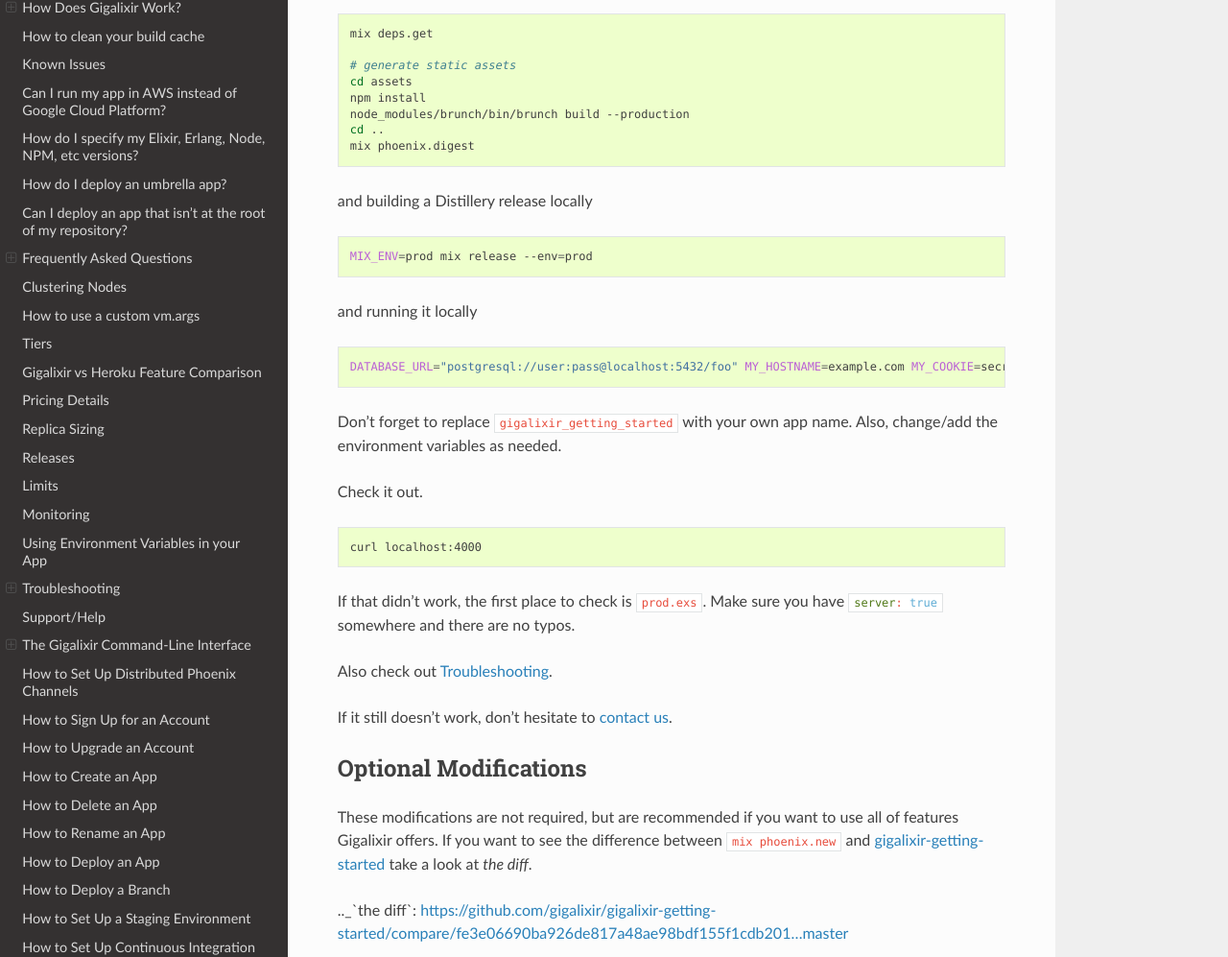
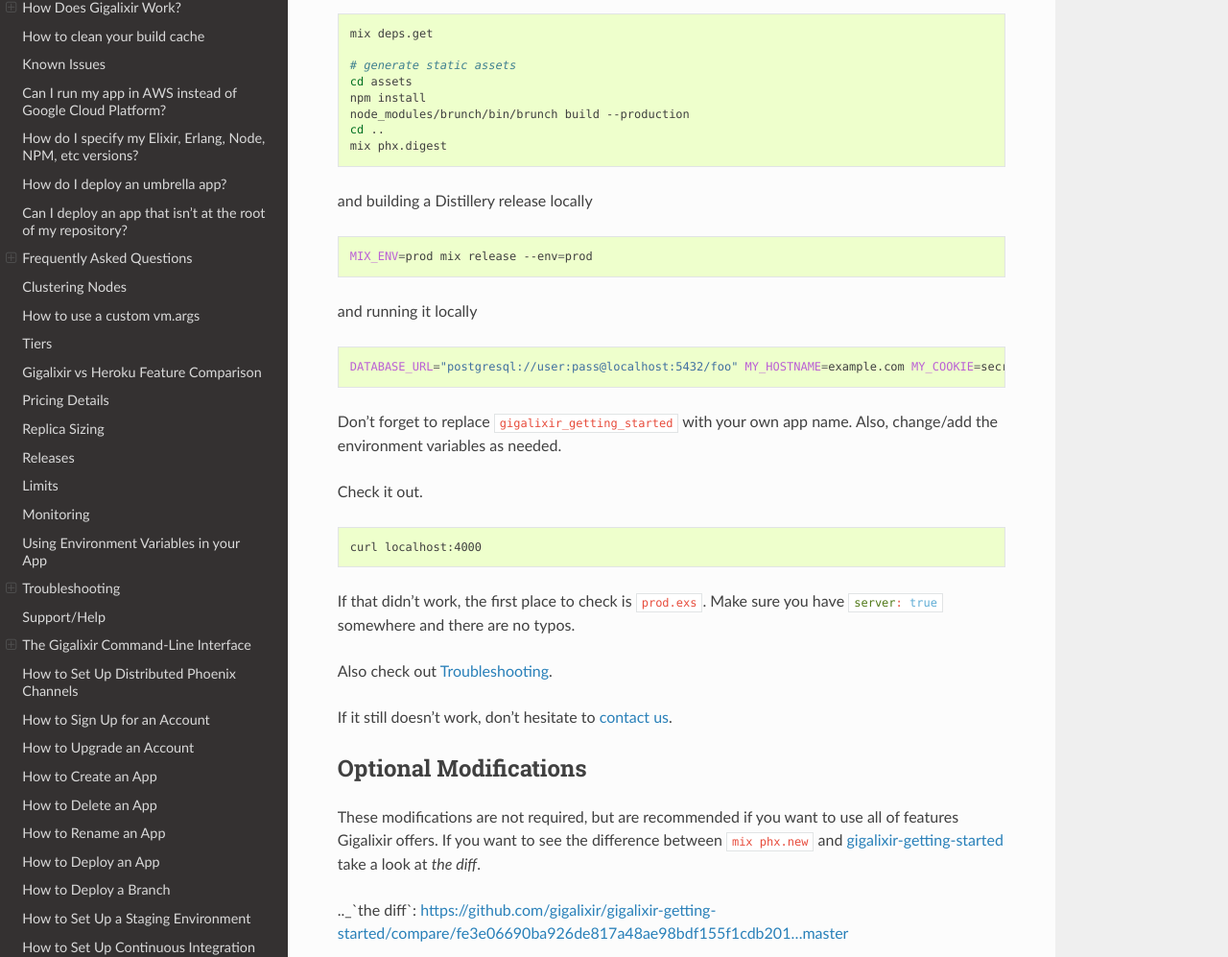
Before and after one commit to gigalixir/gigalixir-cli, a Sphinx documentation site: the page built from docs/source/main.rst, in a window 1280 px wide and 1400 px high, scrolled down 6016 px. Shown: the part 115-1112 px from the top of the window at 96% size. Built offline with Sphinx 7.4.7 and the Read the Docs theme 2.0.0, drawn with Linux system fonts in a browser that asks for light colours; some of the changed text lies outside the part shown.

Commit message:
change deprecated `mix phoenix` to `mix phx`

```diff
--- a/docs/source/main.rst
+++ b/docs/source/main.rst
@@ -88,7 +88,7 @@ Verify by running
 Prepare Your App
 ----------------
 
-If you have an existing app or want to use :bash:`mix phoenix.new`, follow the steps in :ref:`modifying existing app`. If you are starting a project from scratch, the easiest way to get started is to clone the `gigalixir-getting-started`_ repo.
+If you have an existing app or want to use :bash:`mix phx.new`, follow the steps in :ref:`modifying existing app`. If you are starting a project from scratch, the easiest way to get started is to clone the `gigalixir-getting-started`_ repo.
 
 .. code-block:: bash
 
@@ -172,7 +172,7 @@ What's Next?
 Modifying an Existing App to Run on Gigalixir
 =============================================
 
-Whether you have an existing app or you just ran :bash:`mix phoenix.new`, the goal of this guide is to get your app ready for deployment on Gigalixir. We assume that you are using Phoenix here. If you aren't feel free to `contact us`_ for help. As long as your app is serving HTTP traffic on :bash:`$PORT`, you should be fine.
+Whether you have an existing app or you just ran :bash:`mix phx.new`, the goal of this guide is to get your app ready for deployment on Gigalixir. We assume that you are using Phoenix here. If you aren't feel free to `contact us`_ for help. As long as your app is serving HTTP traffic on :bash:`$PORT`, you should be fine.
 
 Important: Although Gigalixir works with all versions of Phoenix, these guides assume you are running Phoenix 1.3. If you need help with Phoenix 1.2, please `contact us`_. The :bash:`prod.exs` can be tricky.
 
@@ -285,7 +285,7 @@ First, try generating building static assets
     npm install
     node_modules/brunch/bin/brunch build --production
     cd ..
-    mix phoenix.digest
+    mix phx.digest
 
 and building a Distillery release locally
 
@@ -317,7 +317,7 @@ If it still doesn't work, don't hesitate to `contact us`_.
 Optional Modifications
 ----------------------
 
-These modifications are not required, but are recommended if you want to use all of features Gigalixir offers. If you want to see the difference between :bash:`mix phoenix.new` and `gigalixir-getting-started`_ take a look at `the diff`.
+These modifications are not required, but are recommended if you want to use all of features Gigalixir offers. If you want to see the difference between :bash:`mix phx.new` and `gigalixir-getting-started`_ take a look at `the diff`.
 
 .._`the diff`: https://github.com/gigalixir/gigalixir-getting-started/compare/fe3e06690ba926de817a48ae98bdf155f1cdb201...master
 
@@ -399,7 +399,7 @@ By default, the buildpacks we use include
 
   - https://github.com/gjaldon/heroku-buildpack-phoenix-static.git
 
-    - To run mix phoenix.digest
+    - To run mix phx.digest
 
   - https://github.com/gigalixir/gigalixir-buildpack-distillery.git
 
@@ -900,7 +900,7 @@ In case static assets don't show up, you can try the following and then re-run t
     npm install
     node_modules/brunch/bin/brunch build --production
     cd ..
-    mix phoenix.digest
+    mix phx.digest
 
 If your problem is with one of the buildpacks, try running the full build using Docker and Herokuish by running
 
```
